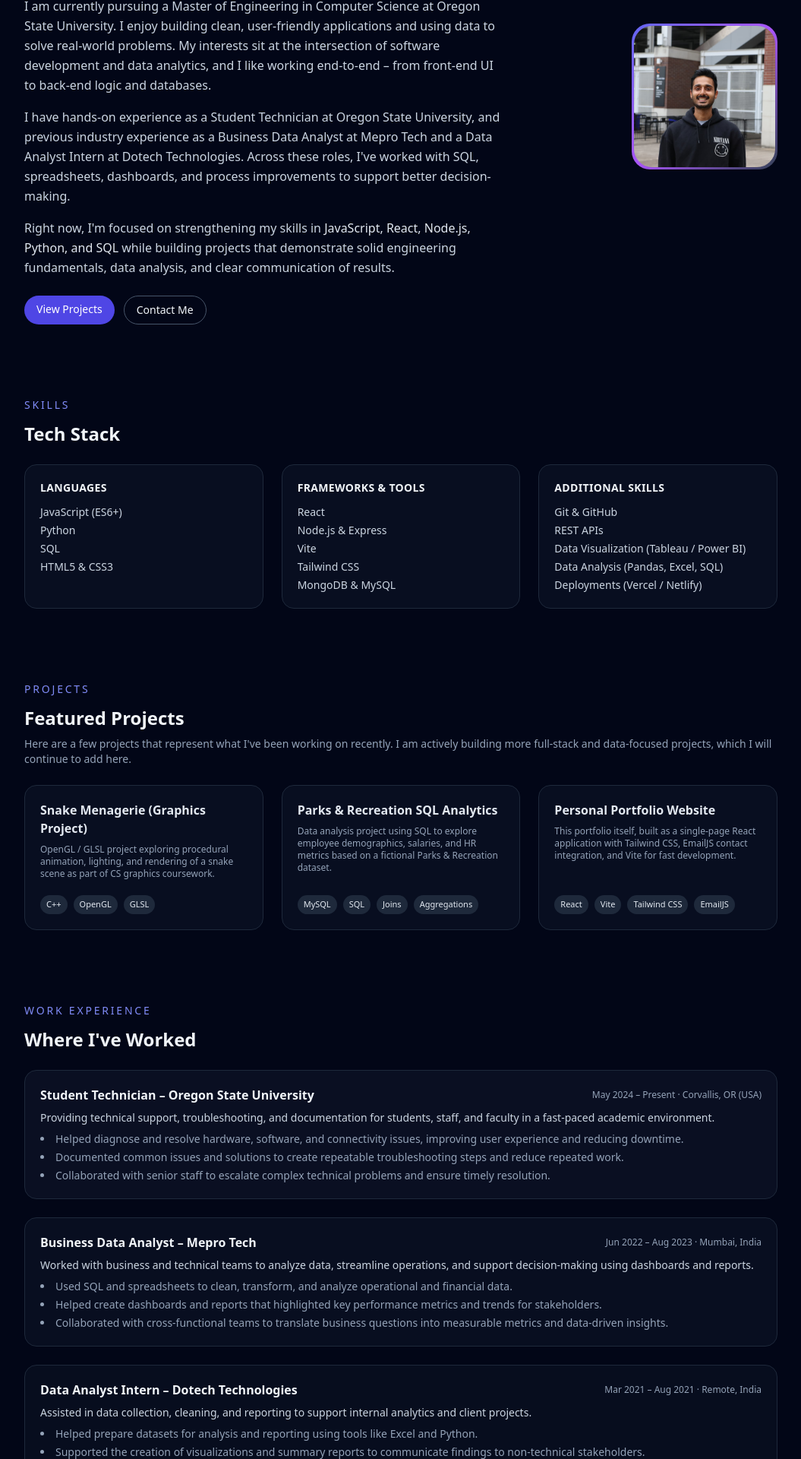
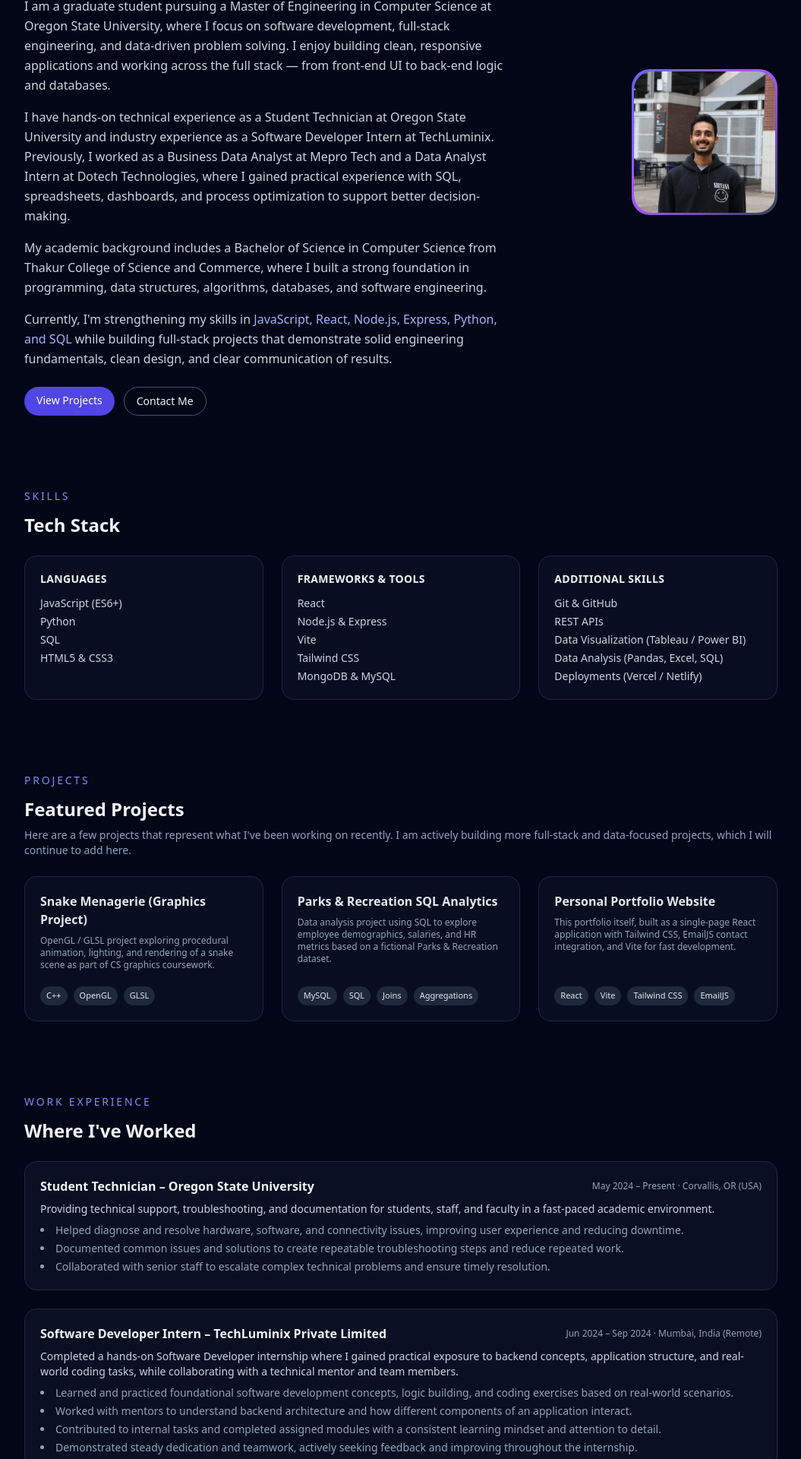
Before and after one commit to GPSingh476/Gaurav-Portfolio, a React (Vite) app: page / in a window 1280 px wide. Shown: the part 292-2212 px from the top of the page at 76% size, without its empty margins (112-1167 px from the left). Built offline with nearby package versions, Linux system fonts and the light colour scheme.

Commit message:
Updated experinece section

```diff
--- a/src/components/sections/About.jsx
+++ b/src/components/sections/About.jsx
@@ -7,7 +7,7 @@ function About() {
             About Me
           </p>
           <h1 className="text-3xl md:text-4xl font-bold tracking-tight mb-4">
-            Hi, I'm <span className="text-indigo-400">Gaurav Pramod Singh</span>{" "}
+            Hi, I&apos;m <span className="text-indigo-400">Gaurav Pramod Singh</span>{" "}
             —{" "}
             <span className="text-slate-300">
               Aspiring Software Developer &amp; Data Analyst
@@ -15,30 +15,36 @@ function About() {
           </h1>
 
           <p className="text-slate-300 leading-relaxed mb-4">
-            I am currently pursuing a Master of Engineering in Computer Science
-            at Oregon State University. I enjoy building clean, user-friendly
-            applications and using data to solve real-world problems. My
-            interests sit at the intersection of software development and data
-            analytics, and I like working end-to-end – from front-end UI to
-            back-end logic and databases.
+            I am a graduate student pursuing a Master of Engineering in Computer
+            Science at Oregon State University, where I focus on software
+            development, full-stack engineering, and data-driven problem solving.
+            I enjoy building clean, responsive applications and working across the
+            full stack — from front-end UI to back-end logic and databases.
           </p>
 
           <p className="text-slate-300 leading-relaxed mb-4">
-            I have hands-on experience as a Student Technician at Oregon State
-            University, and previous industry experience as a Business Data
-            Analyst at Mepro Tech and a Data Analyst Intern at Dotech
-            Technologies. Across these roles, I&apos;ve worked with SQL,
-            spreadsheets, dashboards, and process improvements to support better
-            decision-making.
+            I have hands-on technical experience as a Student Technician at Oregon
+            State University and industry experience as a Software Developer Intern
+            at TechLuminix. Previously, I worked as a Business Data Analyst at
+            Mepro Tech and a Data Analyst Intern at Dotech Technologies, where I
+            gained practical experience with SQL, spreadsheets, dashboards, and
+            process optimization to support better decision-making.
+          </p>
+
+          <p className="text-slate-300 leading-relaxed mb-4">
+            My academic background includes a Bachelor of Science in Computer
+            Science from Thakur College of Science and Commerce, where I built a
+            strong foundation in programming, data structures, algorithms,
+            databases, and software engineering.
           </p>
 
           <p className="text-slate-300 leading-relaxed mb-6">
-            Right now, I&apos;m focused on strengthening my skills in{" "}
-            <span className="text-slate-200 font-medium">
-              JavaScript, React, Node.js, Python, and SQL
+            Currently, I&apos;m strengthening my skills in{" "}
+            <span className="font-medium text-indigo-300">
+              JavaScript, React, Node.js, Express, Python, and SQL
             </span>{" "}
-            while building projects that demonstrate solid engineering
-            fundamentals, data analysis, and clear communication of results.
+            while building full-stack projects that demonstrate solid engineering
+            fundamentals, clean design, and clear communication of results.
           </p>
 
           <div className="flex flex-wrap gap-3">
@@ -58,7 +64,6 @@ function About() {
         </div>
 
         <div className="flex justify-center md:justify-end">
-          <div className="flex justify-center md:justify-end">
           <div className="w-40 h-40 md:w-48 md:h-48 rounded-3xl bg-gradient-to-br from-indigo-500 via-purple-500 to-slate-700 p-[3px]">
             <img
               src="/assets/me.jpeg"
@@ -68,7 +73,6 @@ function About() {
           </div>
         </div>
       </div>
-      </div>
     </section>
   );
 }
--- a/src/components/sections/Certifications.jsx
+++ b/src/components/sections/Certifications.jsx
@@ -7,20 +7,23 @@ function Certifications() {
       <h2 className="text-2xl font-semibold mb-4">Certifications &amp; Courses</h2>
 
       <ul className="space-y-3 text-sm text-slate-300">
-        <li className="flex justify-between gap-4">
-          <span>Google Data Analytics Professional Certificate – Coursera</span>
-          <span className="text-xs text-slate-500">In Progress</span>
+
+        {/* Power BI Certificate */}
+        <li className="flex justify-between items-center gap-4">
+          <a
+            href="/assets/documents/PowerBiCertificate.pdf"
+            target="_blank"
+            rel="noreferrer"
+            className="underline underline-offset-4 text-indigo-300 hover:text-indigo-400 transition"
+          >
+            Microsoft Power BI Certification
+          </a>
+
+          <span className="text-xs text-slate-500 whitespace-nowrap">
+            Completed · Mar 2023
+          </span>
         </li>
-        <li className="flex justify-between gap-4">
-          <span>Microsoft Azure Data Engineer (DP-203) – Self-study</span>
-          <span className="text-xs text-slate-500">Planned</span>
-        </li>
-        <li className="flex justify-between gap-4">
-          <span>
-            Additional courses in web development, algorithms, and databases
-          </span>
-          <span className="text-xs text-slate-500">Ongoing</span>
-        </li>
+
       </ul>
     </section>
   );
--- a/src/components/sections/Experience.jsx
+++ b/src/components/sections/Experience.jsx
@@ -37,6 +37,45 @@ function Experience() {
           </ul>
         </article>
 
+        {/* TechLuminix – Software Developer Intern */}
+        <article className="rounded-2xl border border-slate-800 bg-slate-900/60 p-5">
+          <div className="flex flex-col md:flex-row md:items-center md:justify-between gap-2 mb-2">
+            <h3 className="font-semibold text-slate-100">
+              Software Developer Intern – TechLuminix Private Limited
+            </h3>
+            <p className="text-xs text-slate-400">
+              Jun 2024 – Sep 2024 · Mumbai, India (Remote)
+            </p>
+          </div>
+
+          <p className="text-sm text-slate-300 mb-2">
+            Completed a hands-on Software Developer internship where I gained
+            practical exposure to backend concepts, application structure, and
+            real-world coding tasks, while collaborating with a technical mentor
+            and team members.
+          </p>
+
+          <ul className="list-disc list-inside text-sm text-slate-400 space-y-1">
+            <li>
+              Learned and practiced foundational software development concepts,
+              logic building, and coding exercises based on real-world
+              scenarios.
+            </li>
+            <li>
+              Worked with mentors to understand backend architecture and how
+              different components of an application interact.
+            </li>
+            <li>
+              Contributed to internal tasks and completed assigned modules with
+              a consistent learning mindset and attention to detail.
+            </li>
+            <li>
+              Demonstrated steady dedication and teamwork, actively seeking
+              feedback and improving throughout the internship.
+            </li>
+          </ul>
+        </article>
+
         {/* Mepro Tech – Business Data Analyst */}
         <article className="rounded-2xl border border-slate-800 bg-slate-900/50 p-5">
           <div className="flex flex-col md:flex-row md:items-center md:justify-between gap-2 mb-2">
@@ -49,7 +88,8 @@ function Experience() {
           </div>
           <p className="text-sm text-slate-300 mb-2">
             Worked with business and technical teams to analyze data, streamline
-            operations, and support decision-making using dashboards and reports.
+            operations, and support decision-making using dashboards and
+            reports.
           </p>
           <ul className="list-disc list-inside text-sm text-slate-400 space-y-1">
             <li>
```
Also changed, not shown: 1 other file (tests, documents, lock files or other folders). Lines whose indentation alone changed are shown as unchanged.
